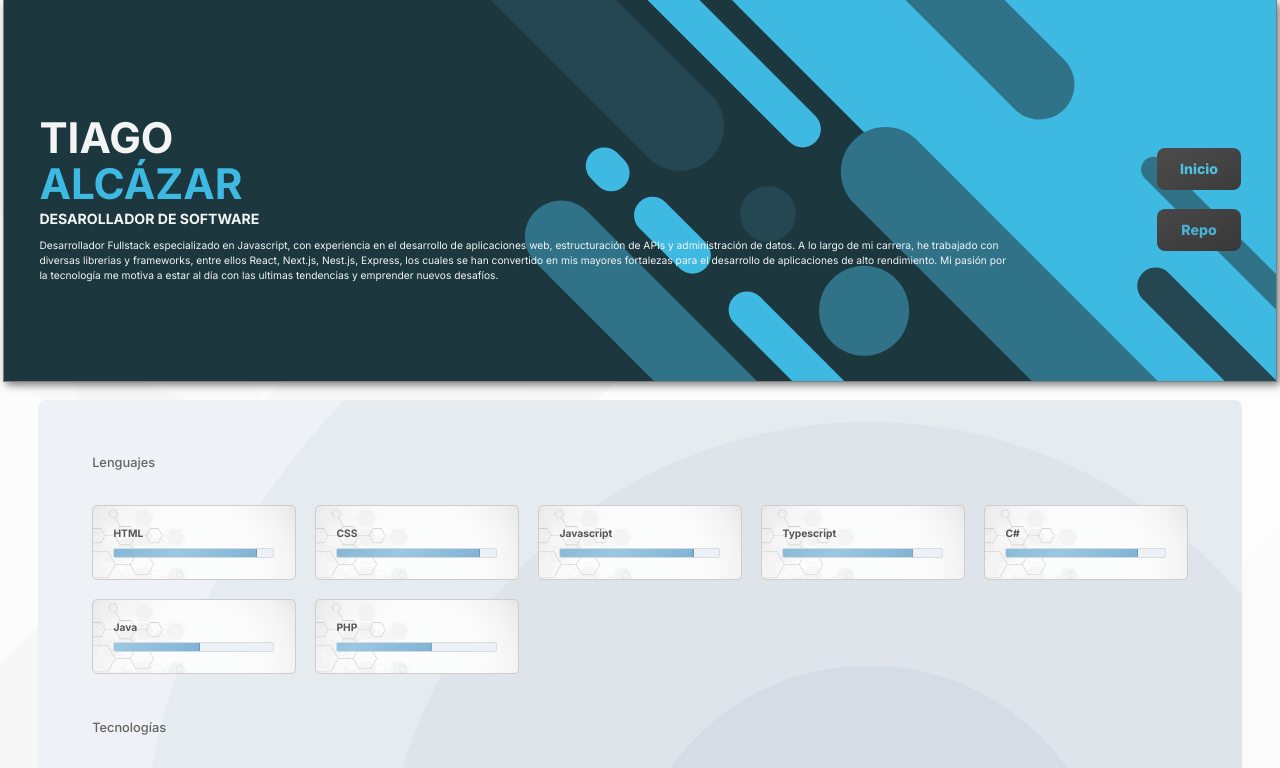
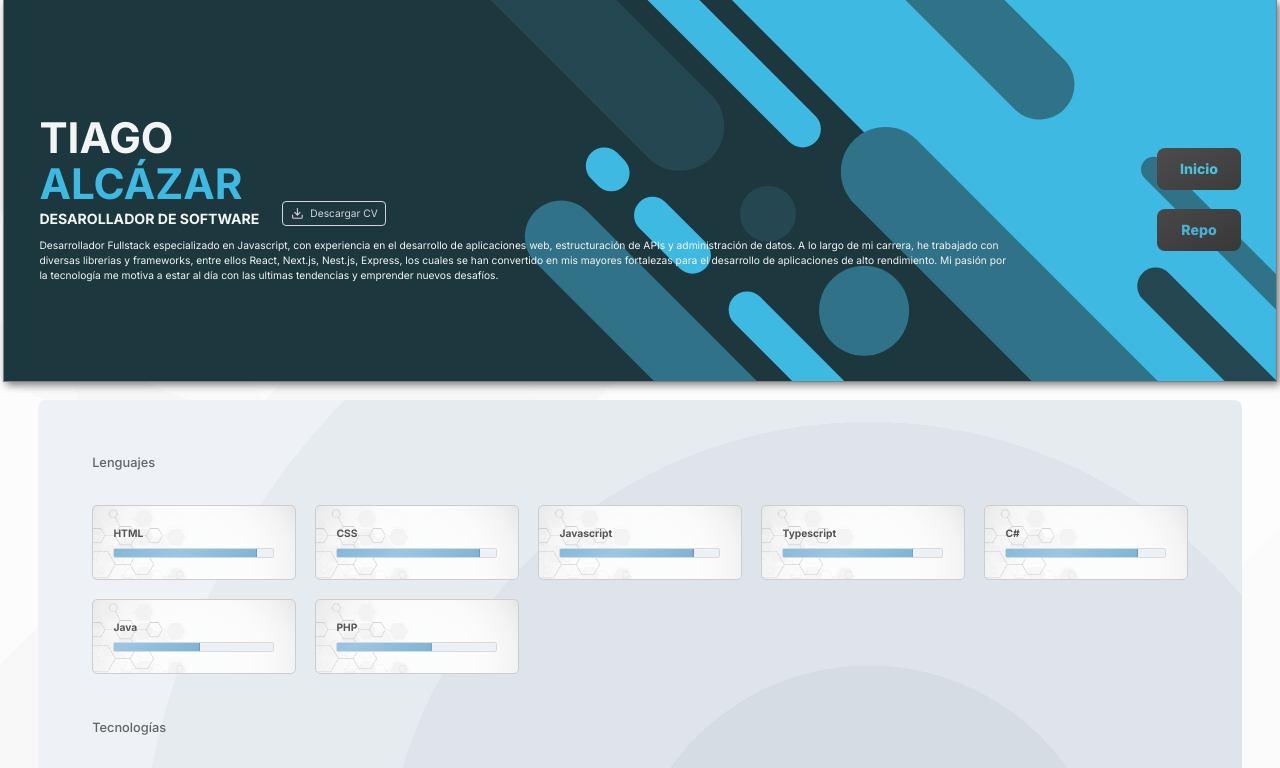
Before and after one commit to tiagofabian/portafolio, a Next.js app: page / in a window 1280 px wide. Shown: the top 768 px of the page. Built offline with nearby package versions, Linux system fonts and the light colour scheme.

Commit message:
new button CV download

```diff
--- a/app/(pages)/layout.tsx
+++ b/app/(pages)/layout.tsx
@@ -25,7 +25,7 @@ const RootLayout = ({
           flex flex-col
           justify-normal
           gap-10xl
-          px-8xl pt-64xl pb-5xl
+          px-8xl pt-26xl pb-5xl
           border-0
           border-[#808080]
           rounded-none
--- a/assets/styles/layout/navbar.module.css
+++ b/assets/styles/layout/navbar.module.css
@@ -11,7 +11,7 @@
   display: flex;
 }
 
-.header-presentation-title {
+.header-presentation-head {
   display: flex;
   flex-direction: column;
   justify-content: center;
@@ -23,14 +23,6 @@
 .header-title {
   display: flex;
 }
-
-/* .header-presentation > img {
-  display: block;
-  line-height: 0;
-  aspect-ratio: 1 / 1;
-  box-sizing: border-box;
-  border-radius: 10px;
-} */
 
 /* buttons */
 .header-btn-section {
--- a/components/layout/Navbar.tsx
+++ b/components/layout/Navbar.tsx
@@ -1,5 +1,6 @@
 import { ReactNode } from "react";
 import { NavLinks } from "@/components/ui/NavLinks";
+import { Download } from "lucide-react";
 import styles from "@/assets/styles/layout/navbar.module.css";
 
 interface NavbarProps {
@@ -25,19 +26,28 @@ const Navbar = ({ className }: NavbarProps) => {
       </div>
 
       {/* ===== CONTENT ===== */}
-      <div className={`${styles['header-presentation']} relative z-10 flex flex-col sm:flex-row lg:flex-row justify-start`}>
       <div className={`
-          ${styles['header-presentation-title']}
-          gap-3xl
-          sm:gap-md
+        ${styles['header-presentation']}
+        relative z-10 flex flex-col
+        sm:flex-row lg:flex-row justify-start
+      `}>
+        <div className={`
+          ${styles['header-presentation-head']}
+          gap-3xs
+          sm:gap-4xs
           lg:gap-4xs
         `}>
           <div className="
+            flex flex-col gap-3xs items-center
+            sm:flex-row sm:items-end sm:gap-md
+          ">
+            <div className={`
+              ${styles["header-presentation-title"]}
               flex flex-col
               text-center
               sm:text-left
               lg:text-left
-          ">
+            `}>
               <h1 className="
                 font-bold leading-[1.10]
                 flex flex-row items-center justify-center gap-[0.25em]
@@ -57,6 +67,31 @@ const Navbar = ({ className }: NavbarProps) => {
               ">
                 DESAROLLADOR DE SOFTWARE
               </p>
+            </div>
+            <a href="/CV_Tiago_Alcazar.pdf"
+              download
+              className="
+                inline-flex items-center gap-4xs
+                px-[2.1vw] py-[1.1vw] mb-6xs
+                text-7xl rounded-md
+                font-normal border
+                border-gray-300 text-gray-300
+                transition-colors
+                sm:text-sm
+                sm:px-[0.6vw] sm:py-[0.3vw] sm:gap-5xs sm:rounded-[4px]
+                lg:text-3xs
+              "
+            >
+              <Download
+                className="
+                  aspect-square
+                  w-[2.75vw] h-[2.75vw]
+                  sm:w-[1.5vw] sm:h-[1.5vw]
+                  lg:w-[1vw] lg:h-[1vw]
+                "
+              />
+              Descargar CV
+            </a>
           </div>
 
           <p className="
--- a/tailwind.config.ts
+++ b/tailwind.config.ts
@@ -15,9 +15,11 @@ const config: Config = {
       'xs':   '1vw',
       'sm':   '1.1vw',
       'md':   '1.2vw',
+      'lg':   '1.3vw',
       'xl':   '1.4vw',
       '4xl':  '1.7vw',
       '5xl':  '1.8vw',
+      '7xl':  '2vw',
       '8xl':  '2.1vw',
       '9xl':  '2.2vw',
       '10xl': '2.3vw',
@@ -47,7 +49,9 @@ const config: Config = {
         '8xl':  '3.4vw',
         '10xl': '3.8vw',
         '12xl': '4.2vw',
+        '18xl': '5.6vw',
         '26xl': '7vw',
+        '54xl': '9vw',
         '64xl': '14.6vw',
       },
       gap: {
@@ -74,9 +78,11 @@ const config: Config = {
         '20xl': '11.5vw',
       },
       margin: {
+        '6xs':  '0.2vw',
+        '5xs':  '0.4vw',
+        '4xs':  '0.6vw',
+        '3xs':  '0.8vw',
         '2xs':  '1vw',
-        '3xs':  '0.8vw',
-        '4xs':  '0.6vw',
         'md':   '1.6vw',
         '3xl':  '2.4vw',
       },
```
Also changed, not shown: 1 other file (tests, documents, lock files or other folders). Lines whose indentation alone changed are shown as unchanged.
